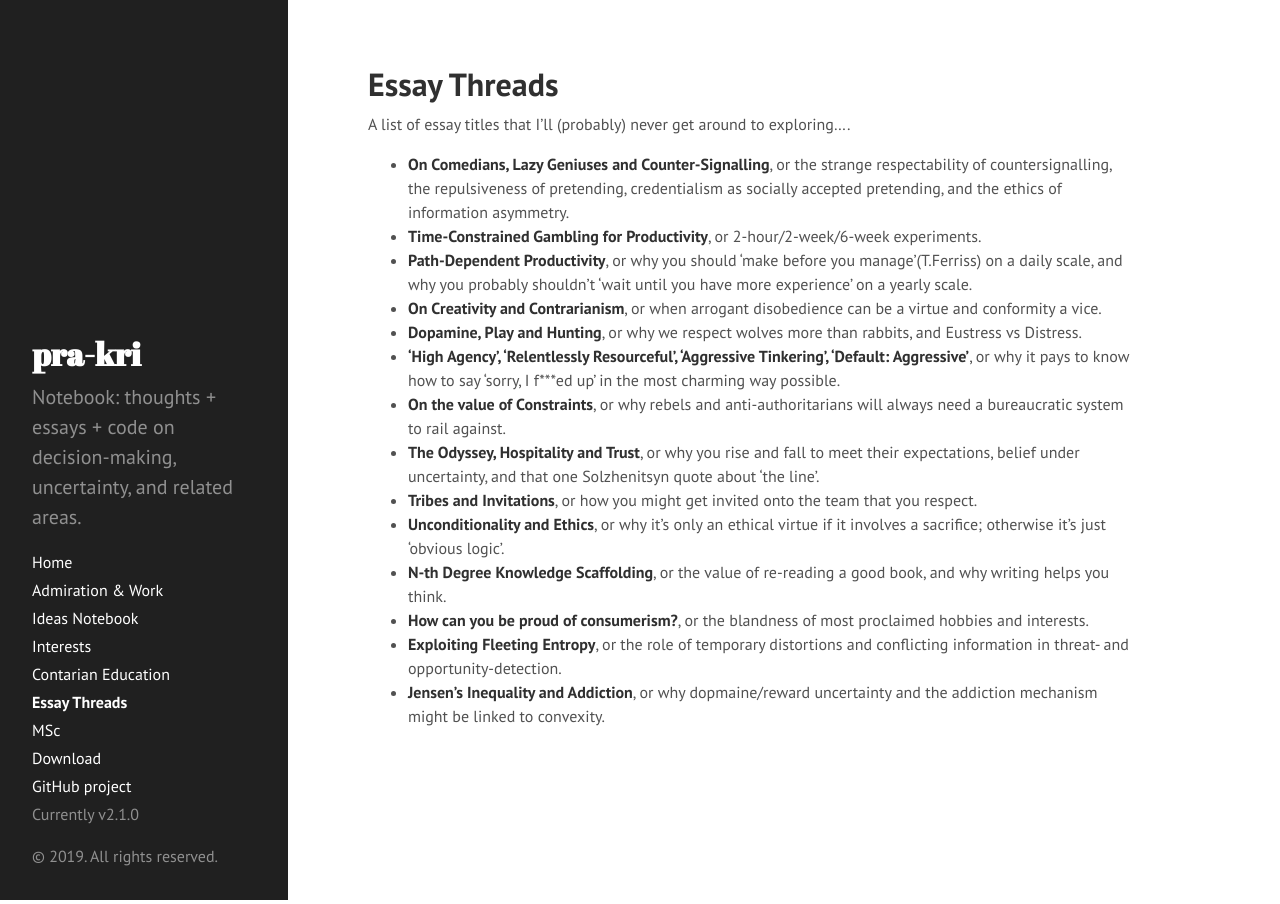
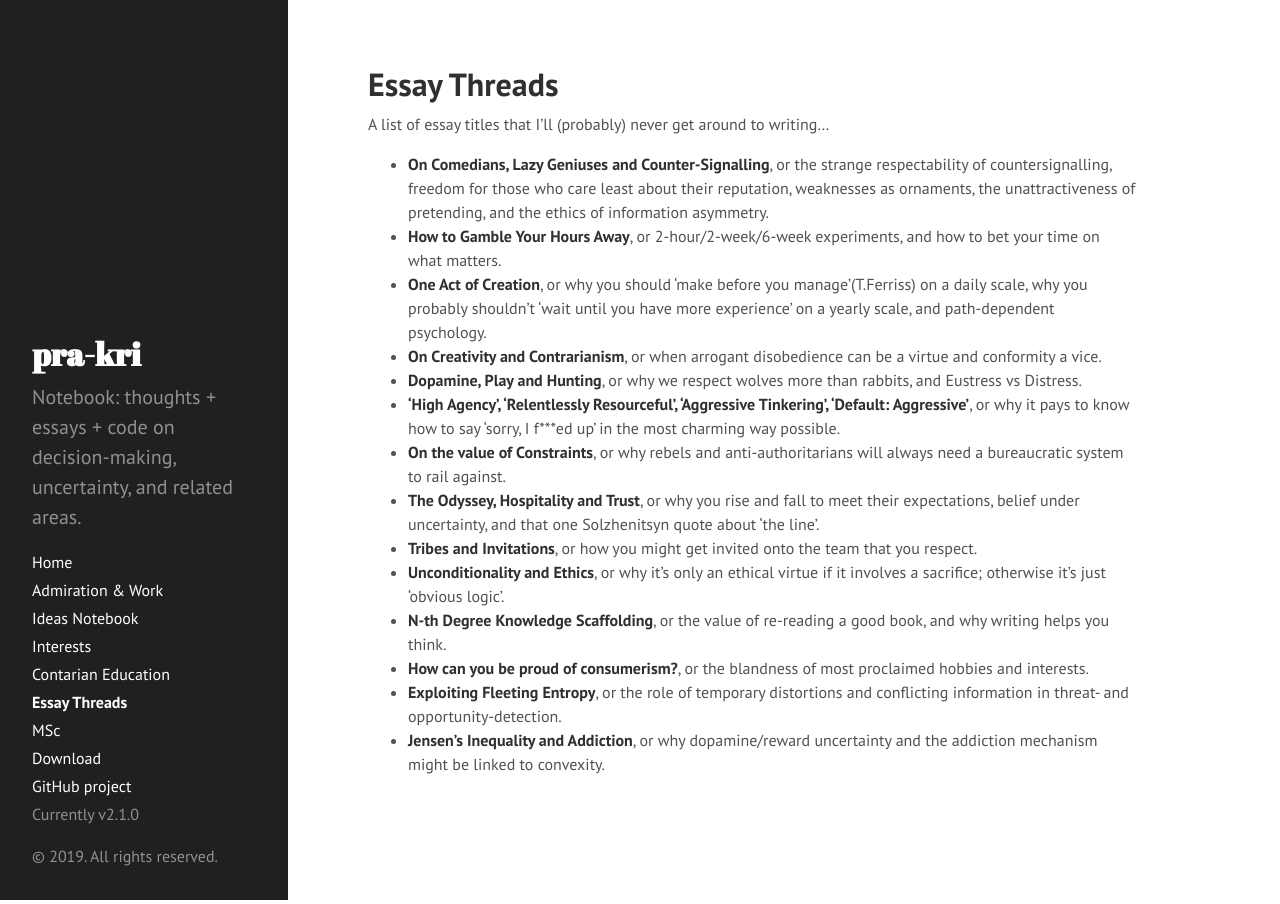
Before and after one commit to pra-kri/pra-kri.github.io, a Jekyll site: the page built from essay_threads.md, in a window 1280 px wide. Built offline with Jekyll 4.4.1, drawn with Linux system fonts in a browser that asks for light colours; Markdown is read by kramdown in place of the engine named in the settings.

Commit message:
Update essay_threads.md

```diff
--- a/essay_threads.md
+++ b/essay_threads.md
@@ -3,11 +3,11 @@ layout: page
 title: Essay Threads
 ---
 
-A list of essay titles that I'll (probably) never get around to exploring....
+A list of essay titles that I'll (probably) never get around to writing...
 
-* **On Comedians, Lazy Geniuses and Counter-Signalling**, or the strange respectability of countersignalling, the repulsiveness of pretending, credentialism as socially accepted pretending, and the ethics of information asymmetry.
-* **Time-Constrained Gambling for Productivity**, or 2-hour/2-week/6-week experiments.
-* **Path-Dependent Productivity**, or why you should 'make before you manage'(T.Ferriss) on a daily scale, and why you probably shouldn't 'wait until you have more experience' on a yearly scale.
+* **On Comedians, Lazy Geniuses and Counter-Signalling**, or the strange respectability of countersignalling, freedom for those who care least about their reputation, weaknesses as ornaments, the unattractiveness of pretending, and the ethics of information asymmetry.
+* **How to Gamble Your Hours Away**, or 2-hour/2-week/6-week experiments, and how to bet your time on what matters.
+* **One Act of Creation**, or why you should 'make before you manage'(T.Ferriss) on a daily scale, why you probably shouldn't 'wait until you have more experience' on a yearly scale, and path-dependent psychology.
 * **On Creativity and Contrarianism**, or when arrogant disobedience can be a virtue and conformity a vice.
 * **Dopamine, Play and Hunting**, or why we respect wolves more than rabbits, and Eustress vs Distress.
 * **'High Agency', 'Relentlessly Resourceful', 'Aggressive Tinkering', 'Default: Aggressive'**, or why it pays to know how to say 'sorry, I f\*\*\*ed up' in the most charming way possible.
@@ -18,4 +18,4 @@ A list of essay titles that I'll (probably) never get around to exploring....
 * **N-th Degree Knowledge Scaffolding**, or the value of re-reading a good book, and why writing helps you think.
 * **How can you be proud of consumerism?**, or the blandness of most proclaimed hobbies and interests.
 * **Exploiting Fleeting Entropy**, or the role of temporary distortions and conflicting information in threat- and opportunity-detection.
-* **Jensen's Inequality and Addiction**, or why dopmaine/reward uncertainty and the addiction mechanism might be linked to convexity.
+* **Jensen's Inequality and Addiction**, or why dopamine/reward uncertainty and the addiction mechanism might be linked to convexity.
```
